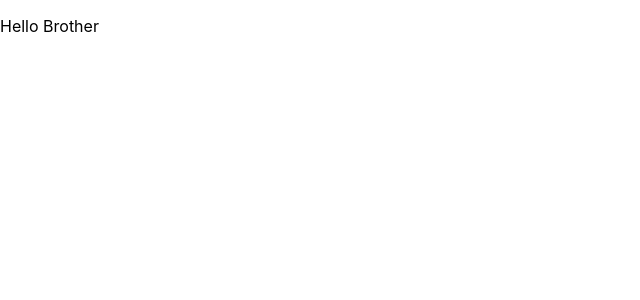
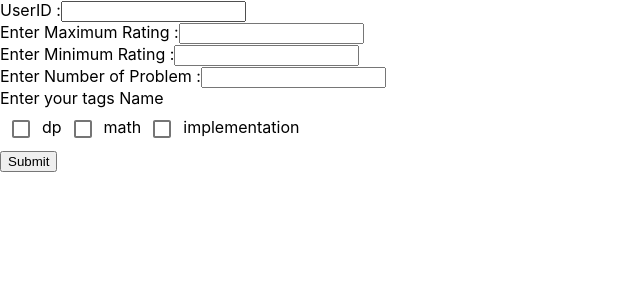
Before and after one commit to nishant-ranjan-1227/codeforces-mash-up-client, a React (Create React App) app: page / in a window 1280 px wide. Shown: the top 300 px of the page, without its empty margins (0-640 px from the left). Built offline with nearby package versions, Linux system fonts and the light colour scheme.

Commit message:
initial changes

```diff
--- a/src/App.js
+++ b/src/App.js
@@ -1,10 +1,53 @@
+import React,{useState} from 'react';
+import Checkbox from '@material-ui/core/Checkbox';
 import "fontsource-roboto";
 
 function App() {
-  return (
-    <div className="App">
-      <p>Hello Brother</p>
-    </div>
+
+   let  [userid, setUserid] = useState('');
+   const handleChange = (e)=>{
+     let data  = e.target.value;
+     //setUserid(data);
+   }
+
+   return (
+    <form className ="App">
+    <label>
+     UserID :
+    <input type="text" name="name" onChange ={handleChange}/>
+   </label>
+   <br/>
+   <label>
+     Enter  Maximum Rating :
+    <input type="text" name="name" />
+  </label>
+  <br/>
+  <label>
+     Enter  Minimum Rating :
+    <input type="text" name="name" />
+  </label>
+  <br/>
+  <label>
+     Enter  Number of Problem :
+    <input type="text" name="name" />
+  </label>
+
+  <br/>
+   <label>
+     Enter your tags Name
+   </label>
+   <br/>
+  <div>
+   <span><Checkbox />
+     dp</span>
+     <span><Checkbox/>
+     math</span>
+     <span><Checkbox/>
+      implementation</span>
+  </div>
+  <input type="submit" name="name" />
+</form>
+
   );
 }
 
```
Also changed, not shown: 1 other file (tests, documents, lock files or other folders).
